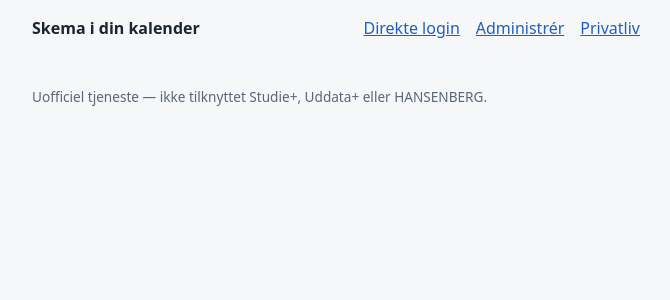
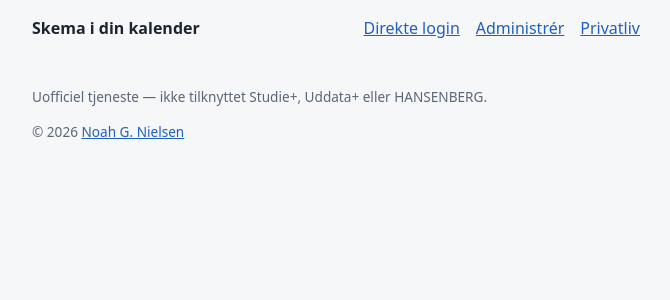
Before and after one commit to NoahGNielsen/Studie-Plus-Skema-Service, a PHP site: page /app/Web/views/layout.php in a window 1280 px wide. Shown: the top 300 px of the page, without its empty margins (304-974 px from the left). Run offline with PHP 8.4, Linux system fonts and the light colour scheme; the template is opened without the code that fills it, so the values that code supplies are empty.

Commit message:
Add copyright line with link in footer
Co-Authored-By: Claude Opus 5.5 <noreply@anthropic.com>

```diff
--- a/src/app/Web/views/layout.php
+++ b/src/app/Web/views/layout.php
@@ -20,6 +20,7 @@
 </main>
 <footer class="site-footer">
     <p>Uofficiel tjeneste — ikke tilknyttet Studie+, Uddata+ eller HANSENBERG.</p>
+    <p>© 2026 <a href="https://noahgajnielsen.dk/">Noah G. Nielsen</a></p>
 </footer>
 </body>
 </html>
```
